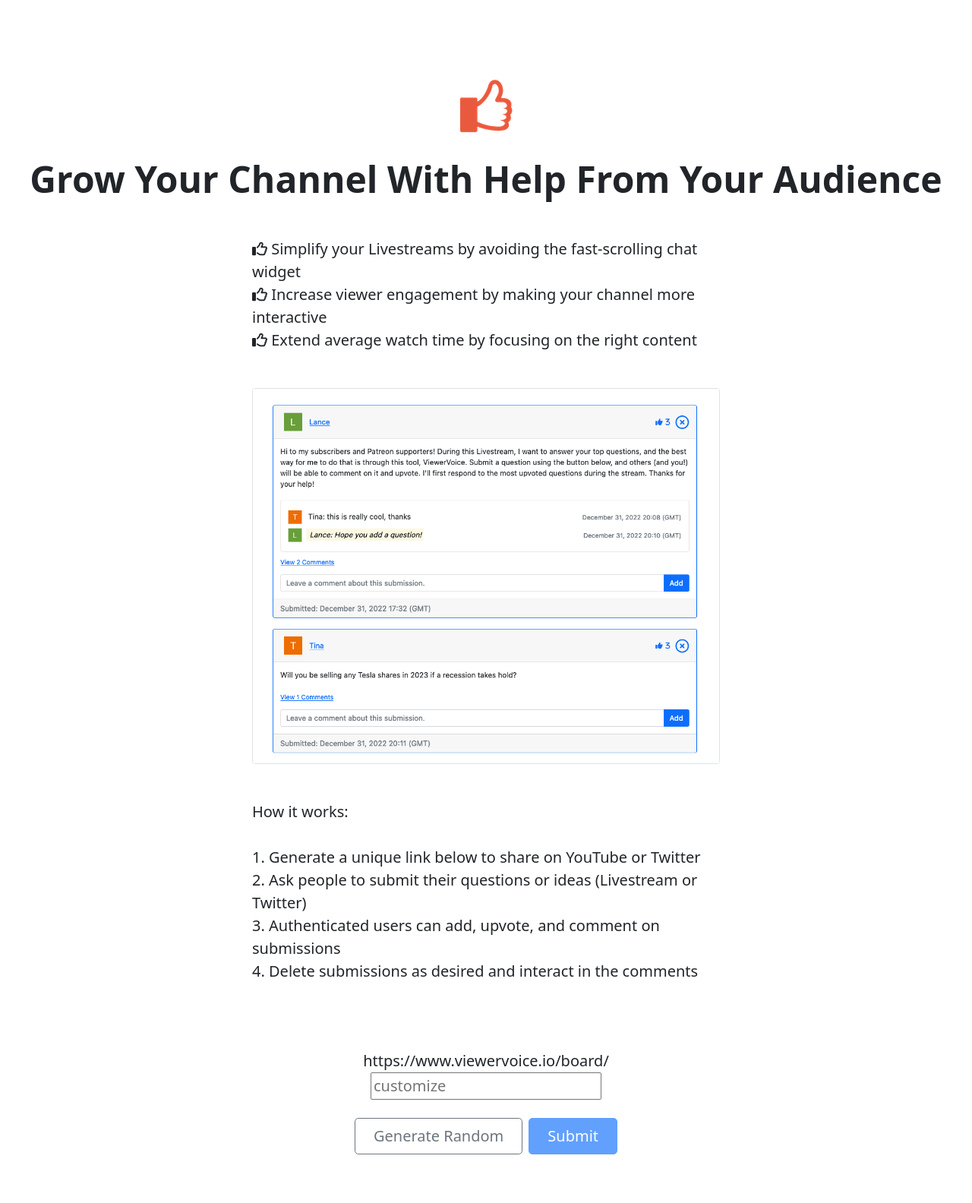
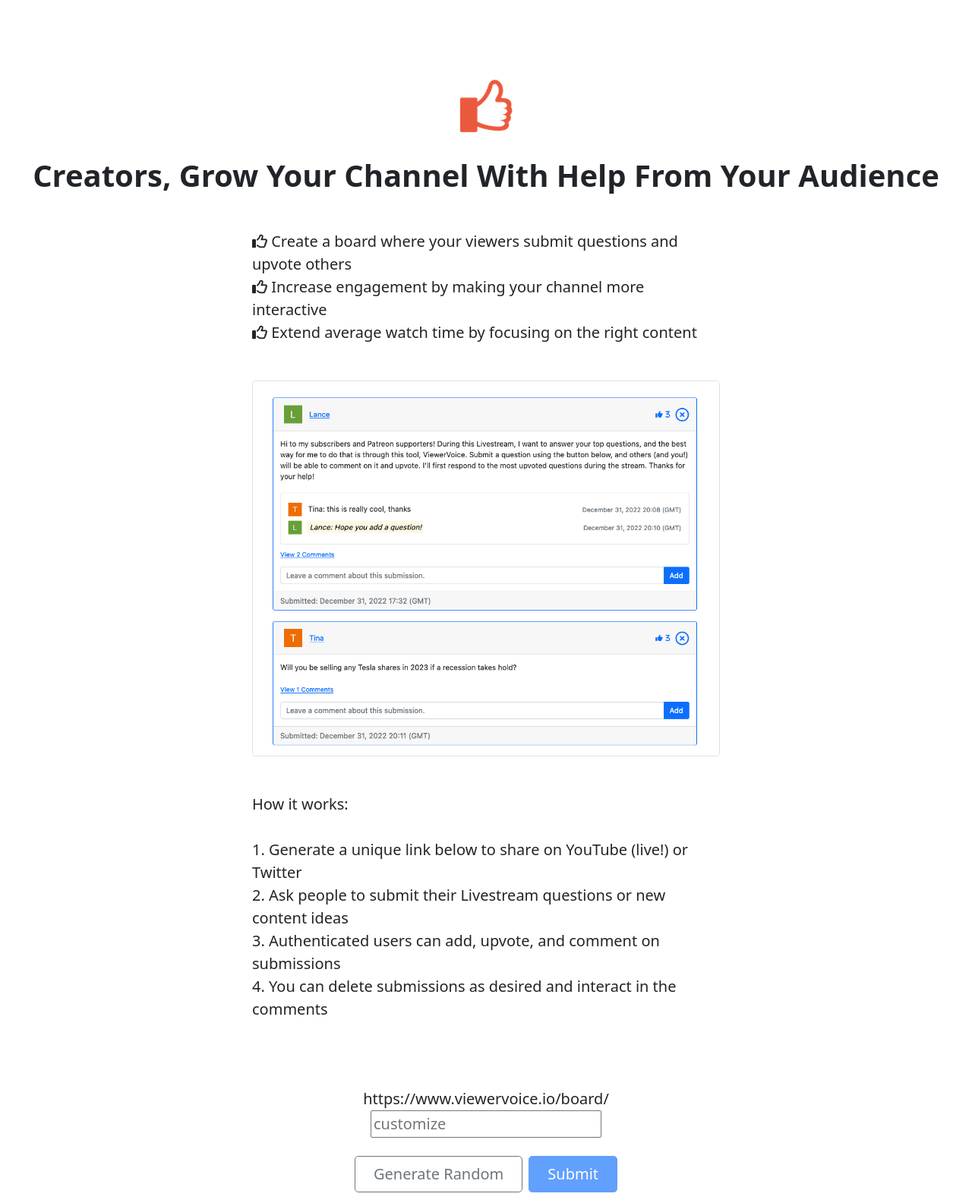
Before and after one commit to ljonespwc/ViewerVoice, a Flask app: page / in a window 1280 px wide. Shown: the top 1584 px of the page at 76% size. Run offline with Flask 3, Linux system fonts and the light colour scheme; some libraries are stand-ins or nearby versions.

Commit message:
tweaks to home page

```diff
--- a/website/templates/home.html
+++ b/website/templates/home.html
@@ -33,11 +33,11 @@
 
 <div class="px-4 py-5 my-5">
     <img class="d-block mx-auto mb-4" src="/static/images/youtube-like-logo.png" alt="" width="180" height="87">
-    <h1 class="display-5 fw-bold text-center">Grow Your Channel With Help From Your Audience</h1>
+    <h1 class="display-6 fw-bold text-center">Creators, Grow Your Channel With Help From Your Audience</h1>
     <div class="col-lg-6 mx-auto text-left">
         <p class="lead my-5">
-            <i class="fa-regular fa-thumbs-up"></i> Simplify your Livestreams by avoiding the fast-scrolling chat widget<br>
-            <i class="fa-regular fa-thumbs-up"></i> Increase viewer engagement by making your channel more interactive<br>
+            <i class="fa-regular fa-thumbs-up"></i> Create a board where your viewers submit questions and upvote others<br>
+            <i class="fa-regular fa-thumbs-up"></i> Increase engagement by making your channel more interactive<br>
             <i class="fa-regular fa-thumbs-up"></i> Extend average watch time by focusing on the right content
         </p>
         <p class="text-center">
@@ -46,10 +46,10 @@
         </p>
         <p class="lead my-5">
             How it works:<br><br>
-            1. Generate a unique link below to share on YouTube or Twitter<br>
-            2. Ask people to submit their questions or ideas (Livestream or Twitter)<br>
+            1. Generate a unique link below to share on YouTube (live!) or Twitter<br>
+            2. Ask people to submit their Livestream questions or new content ideas<br>
             3. Authenticated users can add, upvote, and comment on submissions<br>
-            4. Delete submissions as desired and interact in the comments<br>
+            4. You can delete submissions as desired and interact in the comments<br>
         </p>
         <form method="POST">
             <div class="pt-3 text-center">
```
